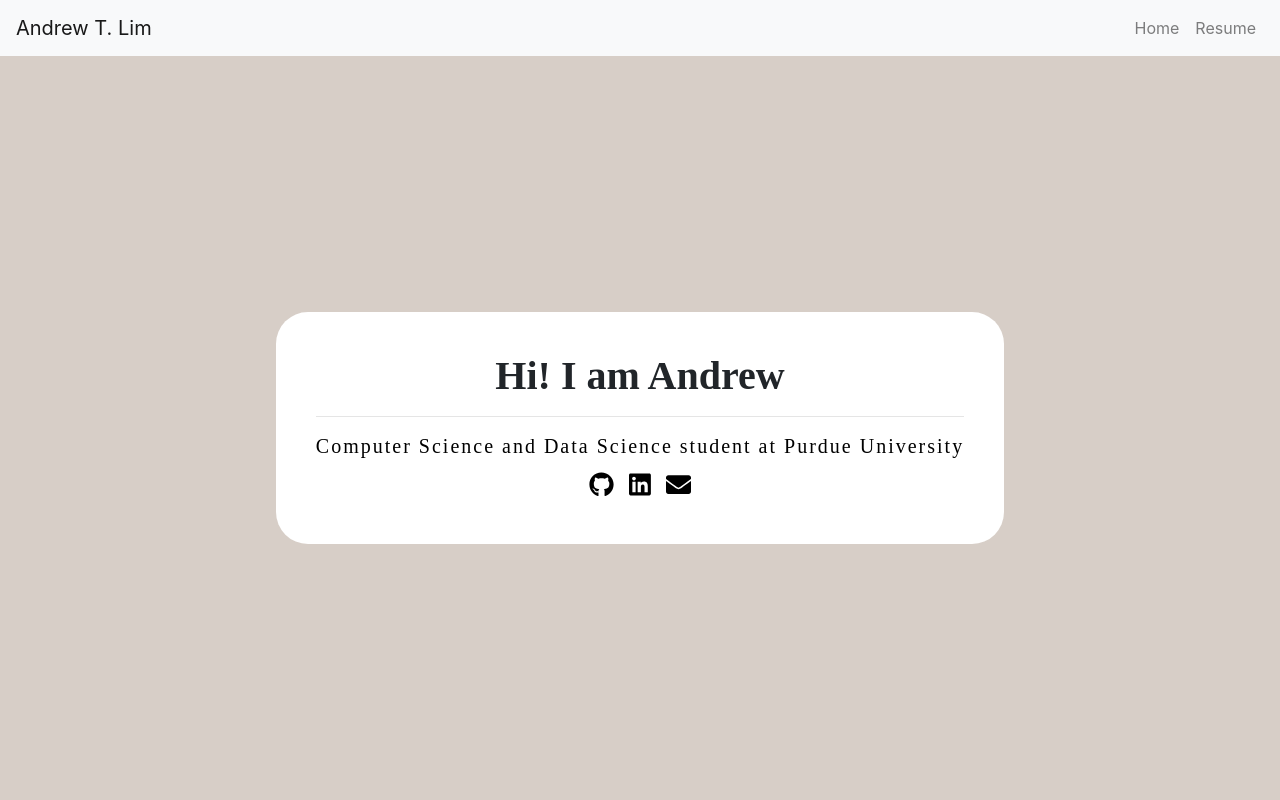
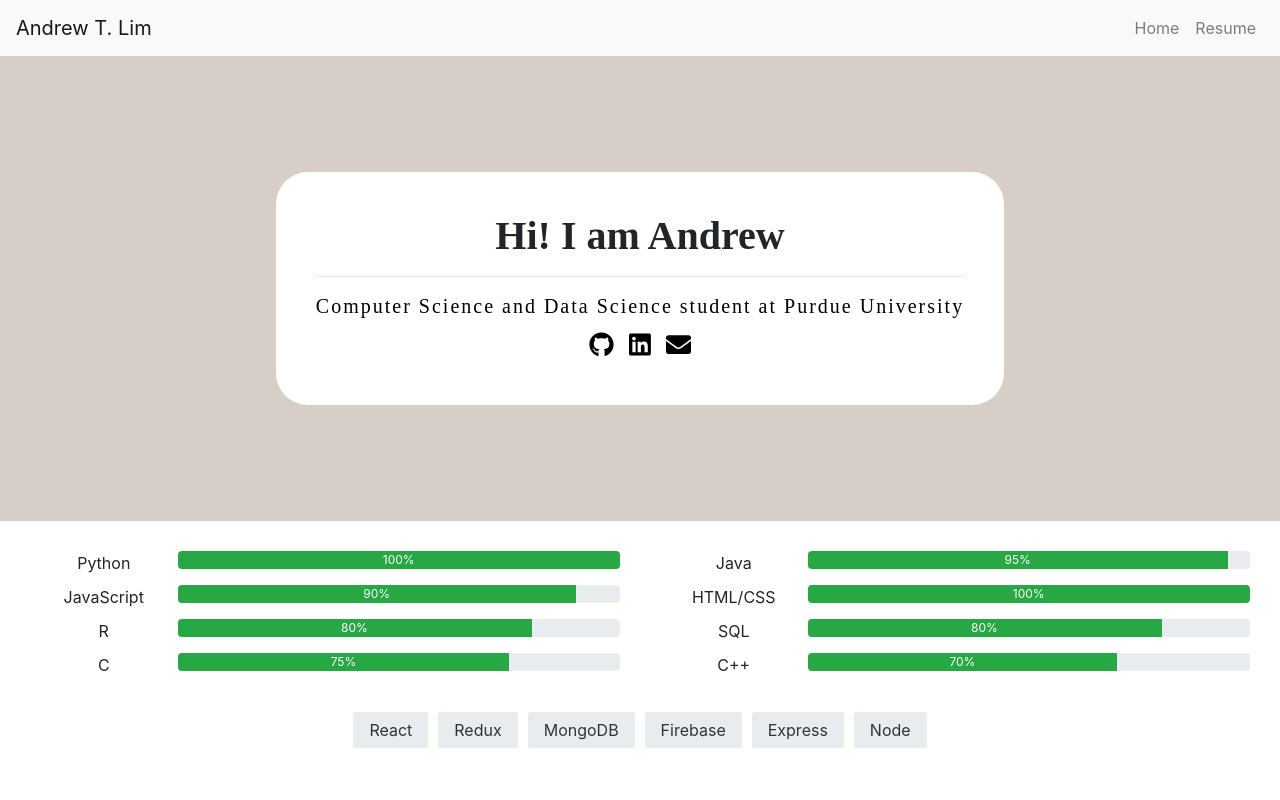
Before and after one commit to lim243/website, a React (Create React App) app: page / in a window 1280 px wide. Shown: the top 800 px of the page. Built offline with nearby package versions, Linux system fonts and the light colour scheme.

Commit message:
Created Framework list

```diff
--- /dev/null
+++ b/src/Expertise.js
@@ -0,0 +1,30 @@
+import React, { Component } from "react";
+import { Card, Col, Row } from "react-bootstrap";
+import styled from "styled-components";
+
+const frameworks = ["React", "Redux", "MongoDB", "Firebase", "Express", "Node"];
+
+const renderFrameworks = frameworks.map((frame) => <p className='frameworks'>{frame}</p>);
+
+class Expertise extends Component {
+  render() {
+    return <Styled>{renderFrameworks}</Styled>;
+  }
+}
+
+const Styled = styled.div`
+  margin: auto;
+  display: flex;
+  justify-content: center;
+
+  .frameworks {
+    border: 1px solid;
+    border-radius: 2px;
+    margin: 5px;
+    padding: 5px 15px;
+    background-color: #e9ecef;
+    border-color: #e9ecef;
+    color: #333;
+  }
+`;
+export default Expertise;
--- a/src/Main.js
+++ b/src/Main.js
@@ -3,6 +3,7 @@ import styled from "styled-components";
 
 import MainHeader from "./MainHeader";
 import Skills from "./Skills";
+import Expertise from "./Expertise";
 
 class Main extends Component {
   render() {
@@ -10,12 +11,13 @@ class Main extends Component {
       <Styled>
         <MainHeader />
         <Skills />
+        <Expertise />
       </Styled>
     );
   }
 }
 
 const Styled = styled.div`
-  height: 100%;
+  // height: 100%;
 `;
 export default Main;
--- a/src/Skills.js
+++ b/src/Skills.js
@@ -38,8 +38,10 @@ class Skills extends Component {
 }
 
 const Styled = styled.div`
+  // height: 12rem;
+
   .row {
-    height: 1.75rem;
+    // height: 1.75rem;
     margin: 10px;
   }
 
```
